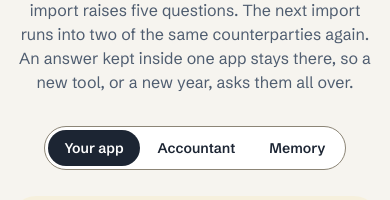
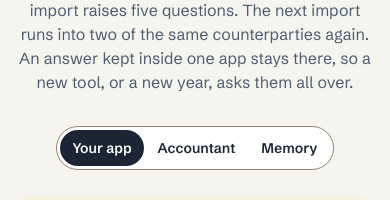
Before and after one commit to AjKadri/ledgerkeeper, a Next.js app: page / in a window 390 px wide. Shown: the part 860-1060 px from the top of the page. Built offline with nearby package versions, Linux system fonts and the light colour scheme.

Commit message:
fix(design): keep segmented pills on one row and soften the stepper at 375 px

```diff
--- a/app/globals.css
+++ b/app/globals.css
@@ -806,3 +806,9 @@ select.field, input.field--text { border-radius: var(--r-pill); padding: 6px 14p
 main [id], .pp[id] { scroll-margin-top: 88px; }
 .pp--hero .hero__actions .small { flex-basis: 100%; text-align: center; }
 .pp--hero .hint { text-align: center; }
+@media (max-width: 640px) {
+  .seg { flex-wrap: nowrap; }
+  .seg__opt { padding: 4px 12px; white-space: nowrap; }
+  .stepper li { border-radius: 14px; }
+}
+@media (max-width: 360px) { .seg__opt { padding: 4px 8px; font-size: 0.8125rem; } }
```
